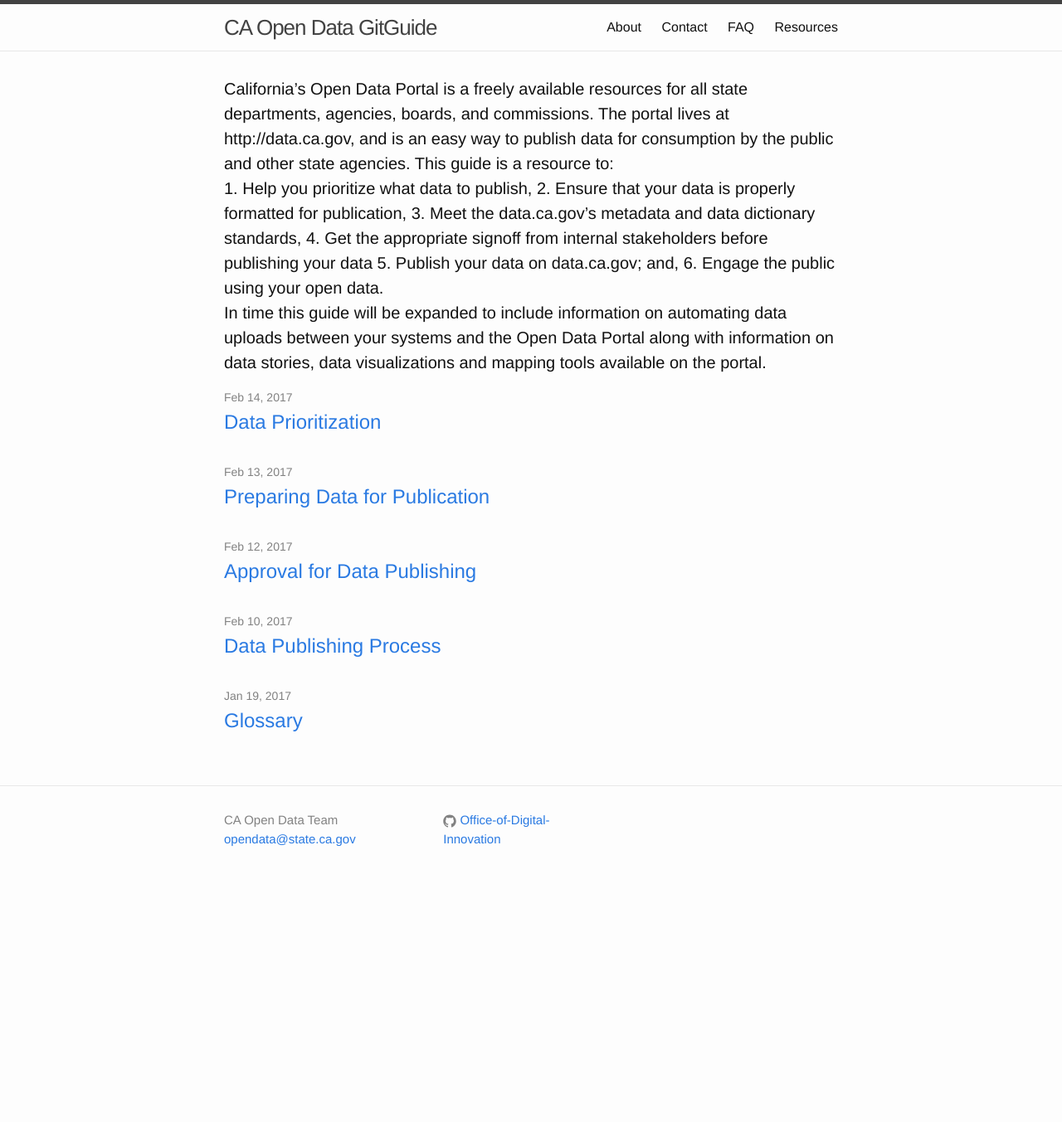
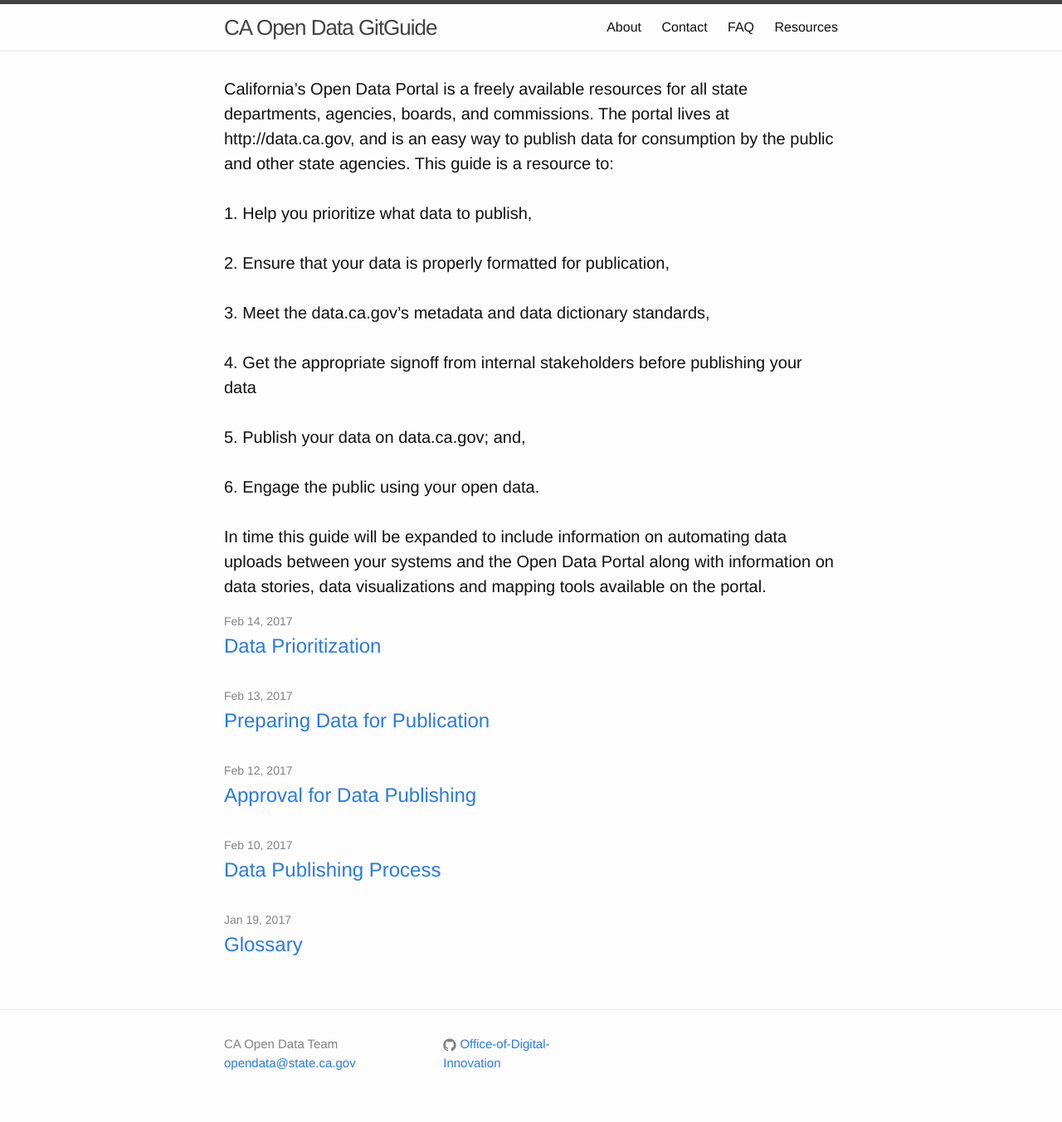
Before and after one commit to josephlei/data-training, a Jekyll site: the page built from index.md, in a window 1280 px wide. Shown: the whole page at 83% size. Built offline with Jekyll 4.4.1, drawn with Linux system fonts in a browser that asks for light colours; before the commit the page ends 1083 px from its top, so only the background shows below that.

Commit message:
fix spacing

```diff
--- a/_layouts/home.html
+++ b/_layouts/home.html
@@ -7,14 +7,14 @@ layout: default
   <!-- <h1 class="page-heading">Site Contents</h1> -->
   <h1 class="page-heading">
     California’s Open Data Portal is a freely available resources for all state departments, agencies, boards, and commissions. The portal lives at http://data.ca.gov, and is an easy way to publish data for consumption by the public and other state agencies. This guide is a resource to:
-    <br>
-    1. Help you prioritize what data to publish,
-    2. Ensure that your data is properly formatted for publication,
-    3. Meet the data.ca.gov’s metadata and data dictionary standards,
-    4. Get the appropriate signoff from internal stakeholders before publishing your data
-    5. Publish your data on data.ca.gov; and,
-    6. Engage the public using your open data.
-    <br>
+    <br><br>
+    1. Help you prioritize what data to publish,<br><br>
+    2. Ensure that your data is properly formatted for publication, <br><br>
+    3. Meet the data.ca.gov’s metadata and data dictionary standards, <br><br>
+    4. Get the appropriate signoff from internal stakeholders before publishing your data<br><br>
+    5. Publish your data on data.ca.gov; and, <br><br>
+    6. Engage the public using your open data. <br><br>
+
     In time this guide will be expanded to include information on automating data uploads between your systems and the Open Data Portal along with information on data stories, data visualizations and mapping tools available on the portal.
   </h1>
 
```
